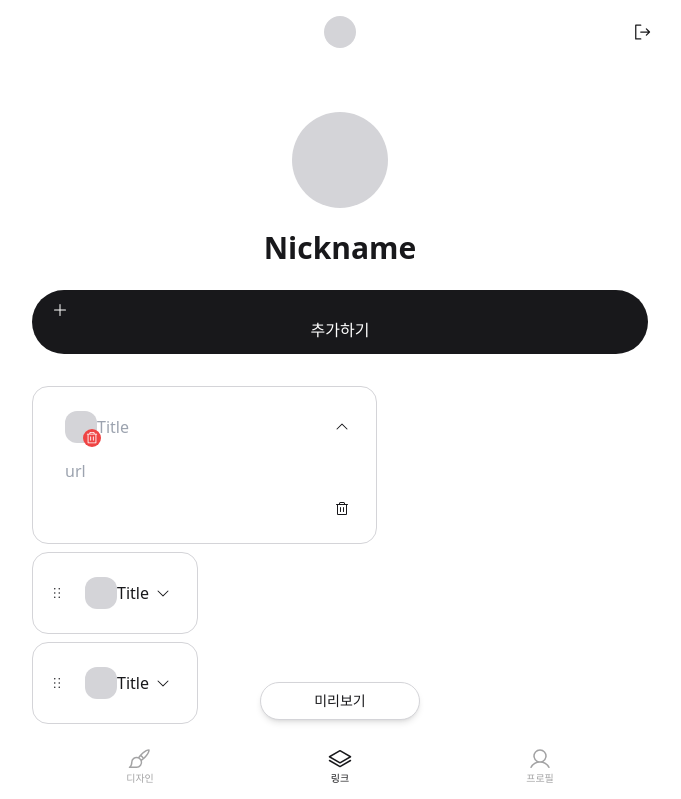
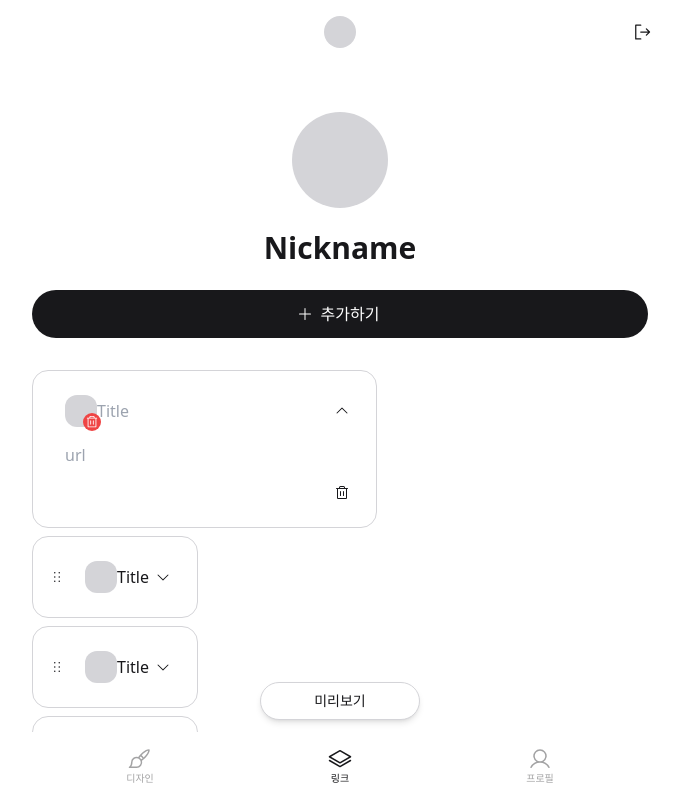
Before and after one commit to 2hundred2ne2/in_my_link, a Next.js app: page /links in a window 1280 px wide. Shown: the top 799 px of the page, without its empty margins (300-981 px from the left). Built offline with nearby package versions, Linux system fonts and the light colour scheme.

Commit message:
fix: button inline-flex 추가

```diff
--- a/src/components/ui/button.tsx
+++ b/src/components/ui/button.tsx
@@ -5,7 +5,7 @@ import { cn } from "@/lib/utils";
 
 // 공통 스타일
 const baseButtonStyles =
-  "items-center justify-center rounded-md font-medium text-sm transition-colors";
+  "inline-flex items-center justify-center rounded-md font-medium text-sm transition-colors";
 
 const buttonVariants = {
   primary: "bg-zinc-900 text-white hover:bg-zinc-800",
```
